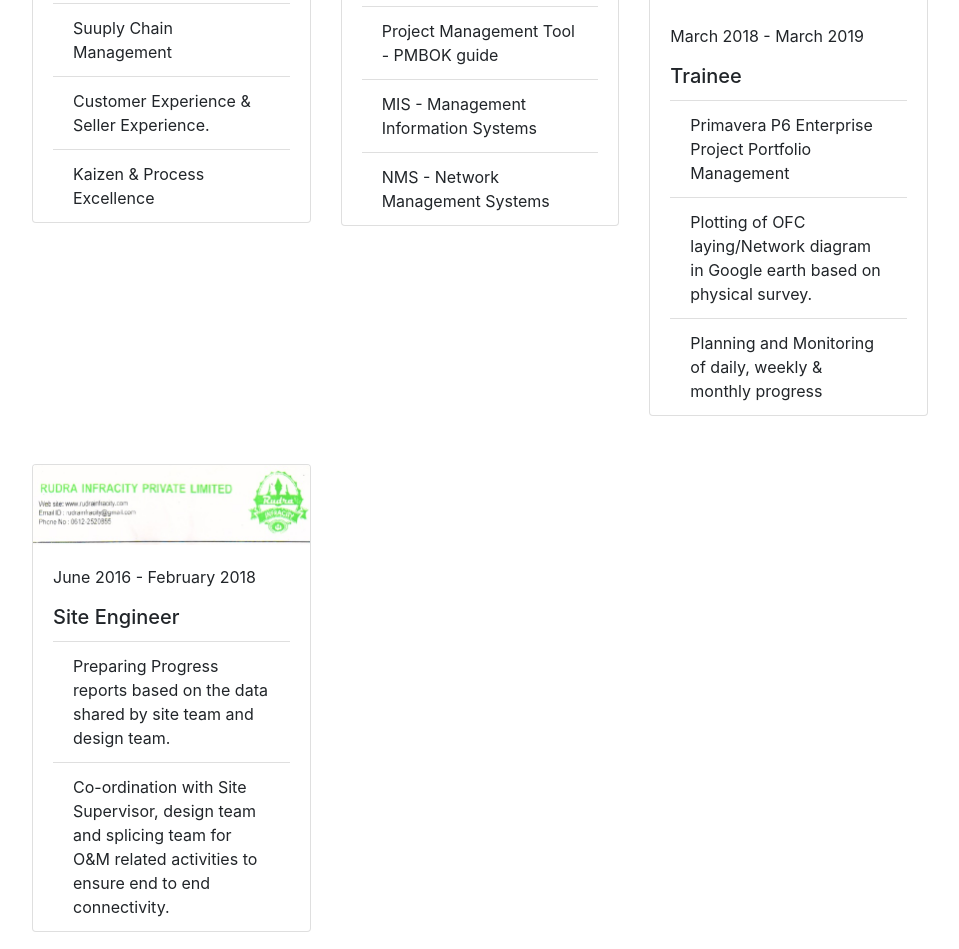
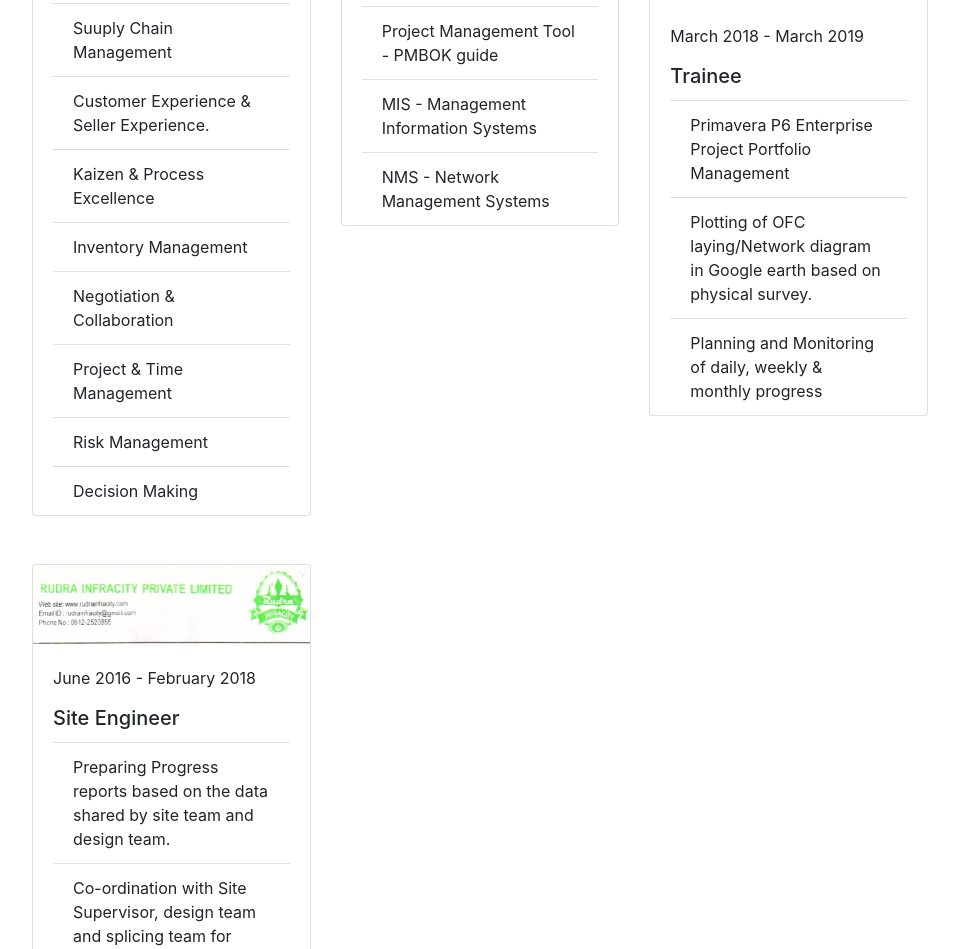
Before and after one commit to ayush94k/ayush94k.github.io, a website with bundled scripts: page index.html in a window 1280 px wide. Shown: the part 2124-3073 px from the top of the page, without its empty margins (304-1263 px from the left). Built offline with nearby package versions, Linux system fonts and the light colour scheme; a web font is replaced by a local one.

Commit message:
Update index.html

```diff
--- a/index.html
+++ b/index.html
@@ -348,6 +348,11 @@
                       Customer Experience & Seller Experience.
                     </li>
                     <li class="list-group-item">Kaizen & Process Excellence</li>
+                    <li class="list-group-item">Inventory Management</li>
+                    <li class="list-group-item">Negotiation & Collaboration</li>
+                    <li class="list-group-item">Project & Time Management</li>
+                    <li class="list-group-item">Risk Management</li>
+                    <li class="list-group-item">Decision Making</li>
                   </ul>
                 </div>
               </div>
```
